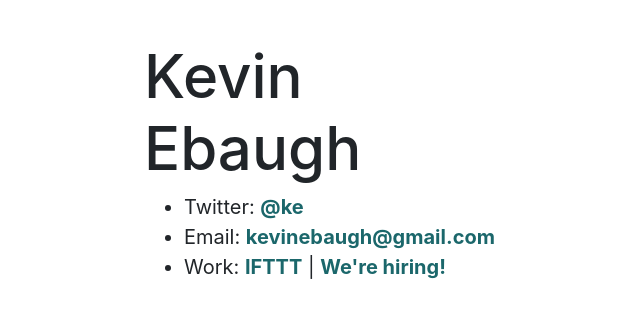
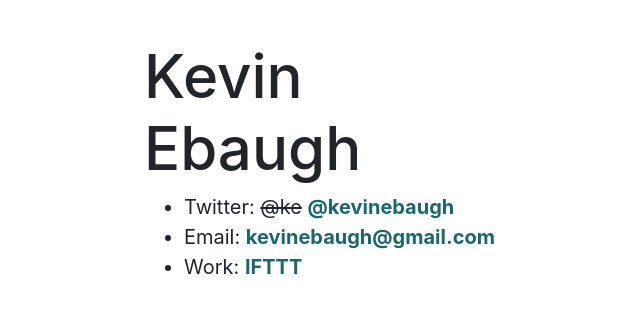
Before and after one commit to kevinebaugh/kevinebaugh.github.io, a plain HTML site: page index.html in a window 1280 px wide. Shown: the whole page, without its empty margins (311-951 px from the left). Drawn offline with nearby package versions, Linux system fonts and the light colour scheme.

Commit message:
Update index.html

```diff
--- a/index.html
+++ b/index.html
@@ -45,13 +45,13 @@
       <h1>Kevin Ebaugh</h1>
       <ul>
         <li>
-          Twitter: <a target="_blank" href="https://twitter.com/ke">@ke</a>
+          Twitter: <s>@ke</s> <a target="_blank" href="https://twitter.com/kevinebaugh">@kevinebaugh</a>
         </li>
         <li>
           Email: <a target="_blank" href="mailto:kevinebaugh@gmail.com">kevinebaugh@gmail.com</a>
         </li>
         <li>
-          Work: <a target="_blank" href="https://ifttt.com">IFTTT</a> | <a target="_blank" href="https://ift.tt/open-positions">We're hiring!</a>
+          Work: <a target="_blank" href="https://ifttt.com">IFTTT</a>
         </li>
       </ul>
     </div>
```
